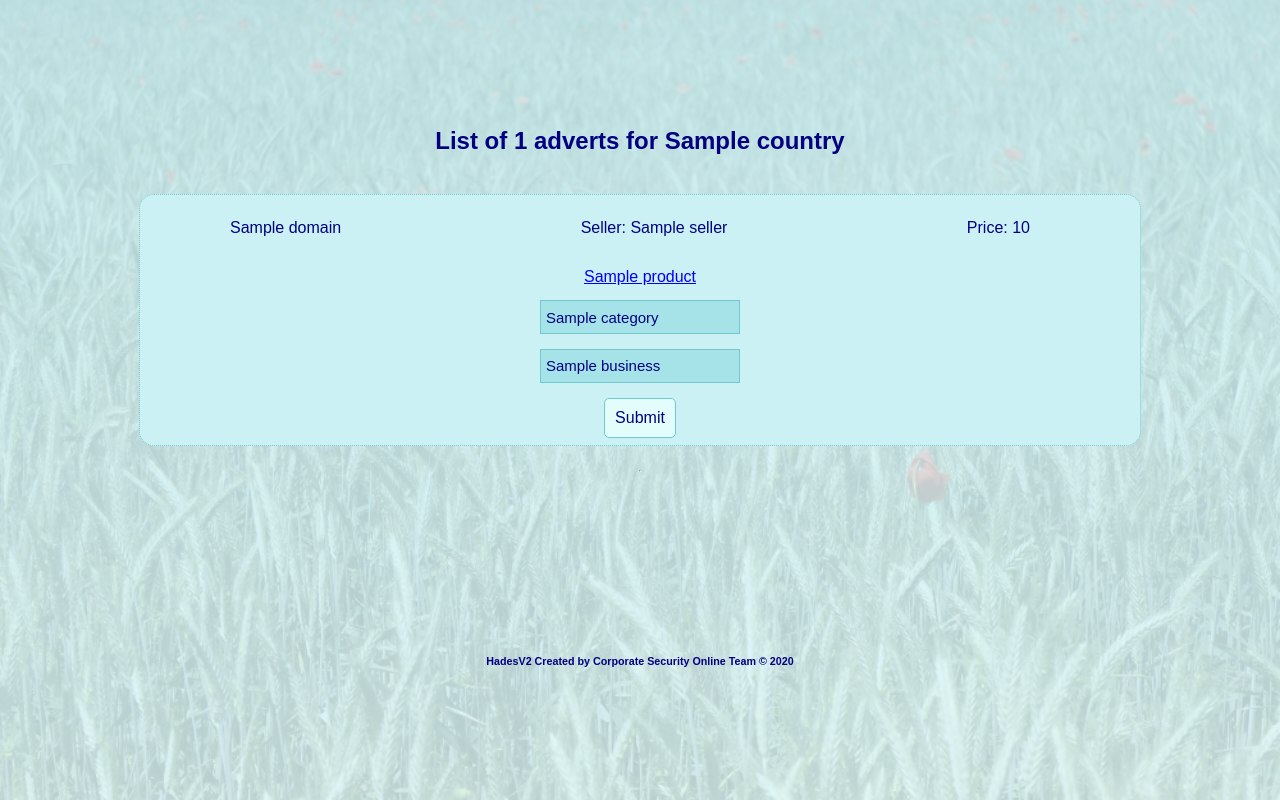
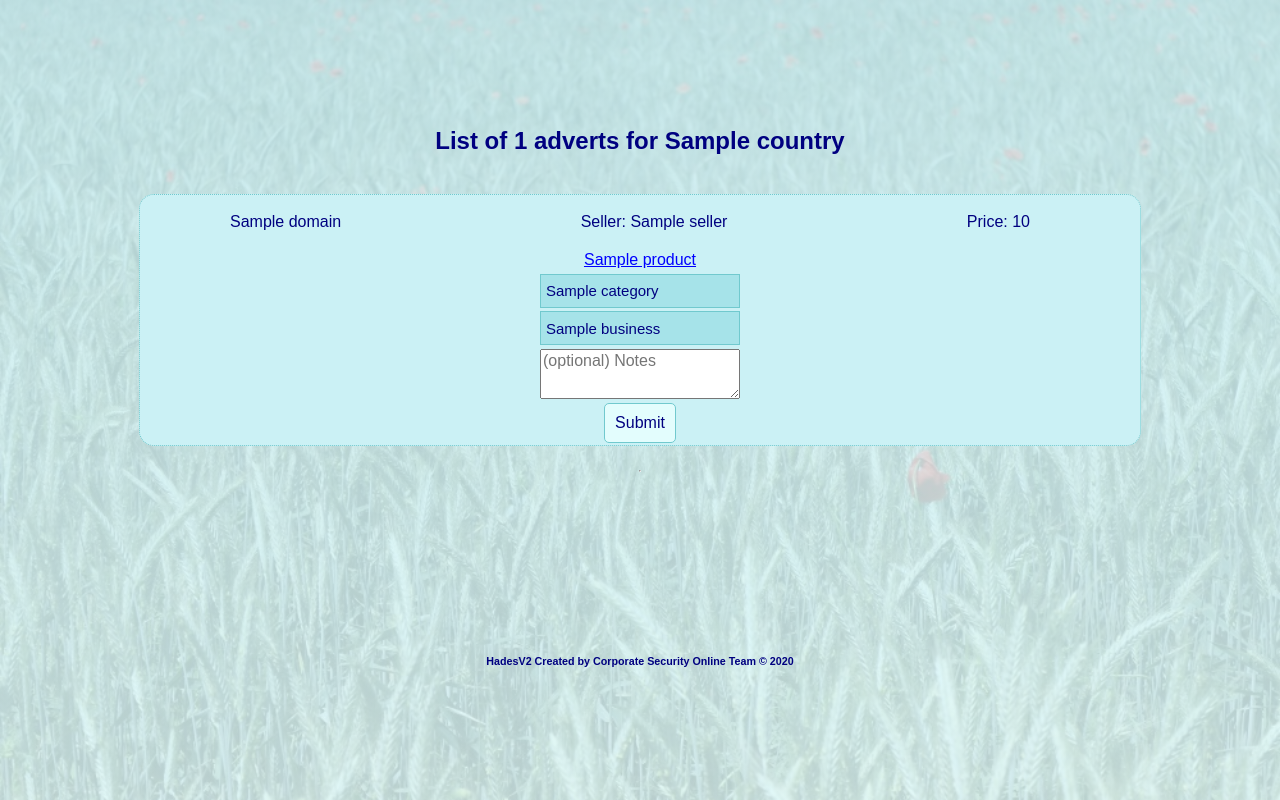
Before and after one commit to Faustas55/g, a Python web app: template templates/adverts.html in a window 1280 px wide. Shown: the part 38-838 px from the top of the page. Run offline with Jinja, Linux system fonts and the light colour scheme; the template is opened without the code that fills it: most values are stand-ins (such as "Sample title", 1, 10 or a date in 2020).

Commit message:
Update adverts.html

```diff
--- a/templates/adverts.html
+++ b/templates/adverts.html
@@ -48,8 +48,7 @@ List adverts
           <option value="Seeds">Seeds</option>
         </select>
 
-
-
+        <textarea id="comments" name="comments" style="height: 50px; width: 200px" style="font-family:sans-serif;font-size:1.2em;" placeholder="(optional) Notes"></textarea>
 
         <button id="btn{{advert.advert_id}}" type="submit" form="form{{advert.advert_id}}" value="Submit">Submit</button>
 
```
